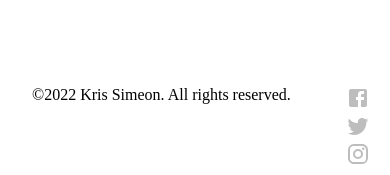
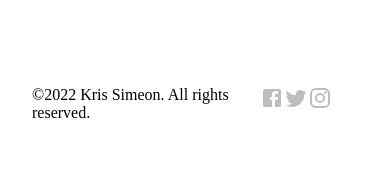
Before and after one commit to DerekEtman/ks_website, a Gatsby site: page /Music in a window 390 px wide. Shown: the part 863-1038 px from the top of the page. After the commit the page ends 993 px from the top, so only its background shows below. Built offline with nearby package versions, Linux system fonts and the light colour scheme; Gatsby itself is replaced by a stand-in of ours; a web font is replaced by a local one.

Commit message:
footer: responsive social links

```diff
--- a/src/components/footer/Footer.js
+++ b/src/components/footer/Footer.js
@@ -20,14 +20,14 @@ const Footer = () => {
   return (
     <footer style={footerContainer}>
       <Grid container spacing={2}>
-        <Grid item xs={10} style={copyrightText}>
+        <Grid item xs={8} sm={10} style={copyrightText}>
           <Typography variant="p">
             ©{currentYear} Kris Simeon. All rights reserved.
           </Typography>
         </Grid>
-        <Grid item xs />
+        <Grid item sm display={{xs:"none"}} />
 
-        <Grid item xs={1}>
+        <Grid item xs={4} md={1}>
           <Link
             href="https://www.facebook.com/krissimeonmusic/"
             target="_blank"
```
